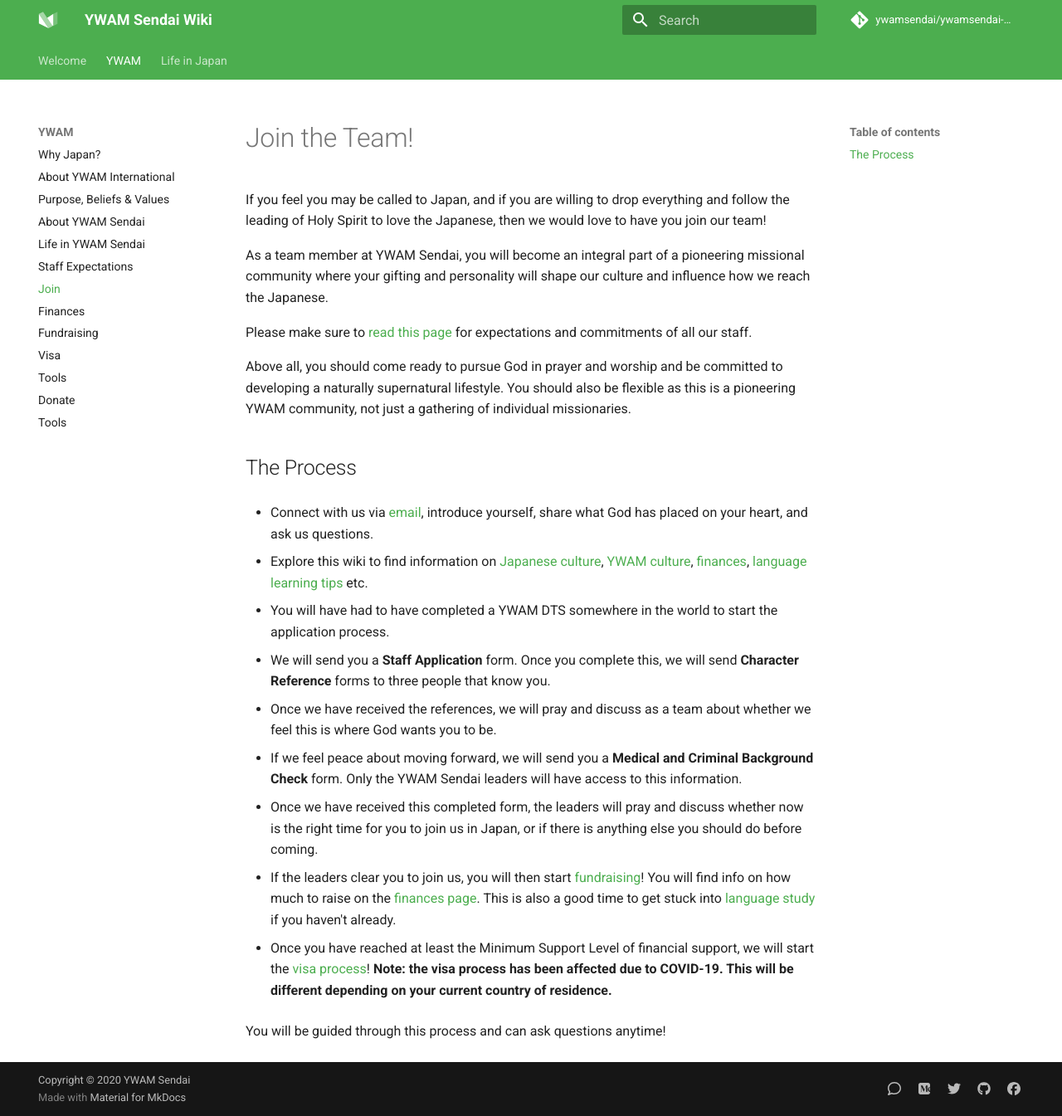
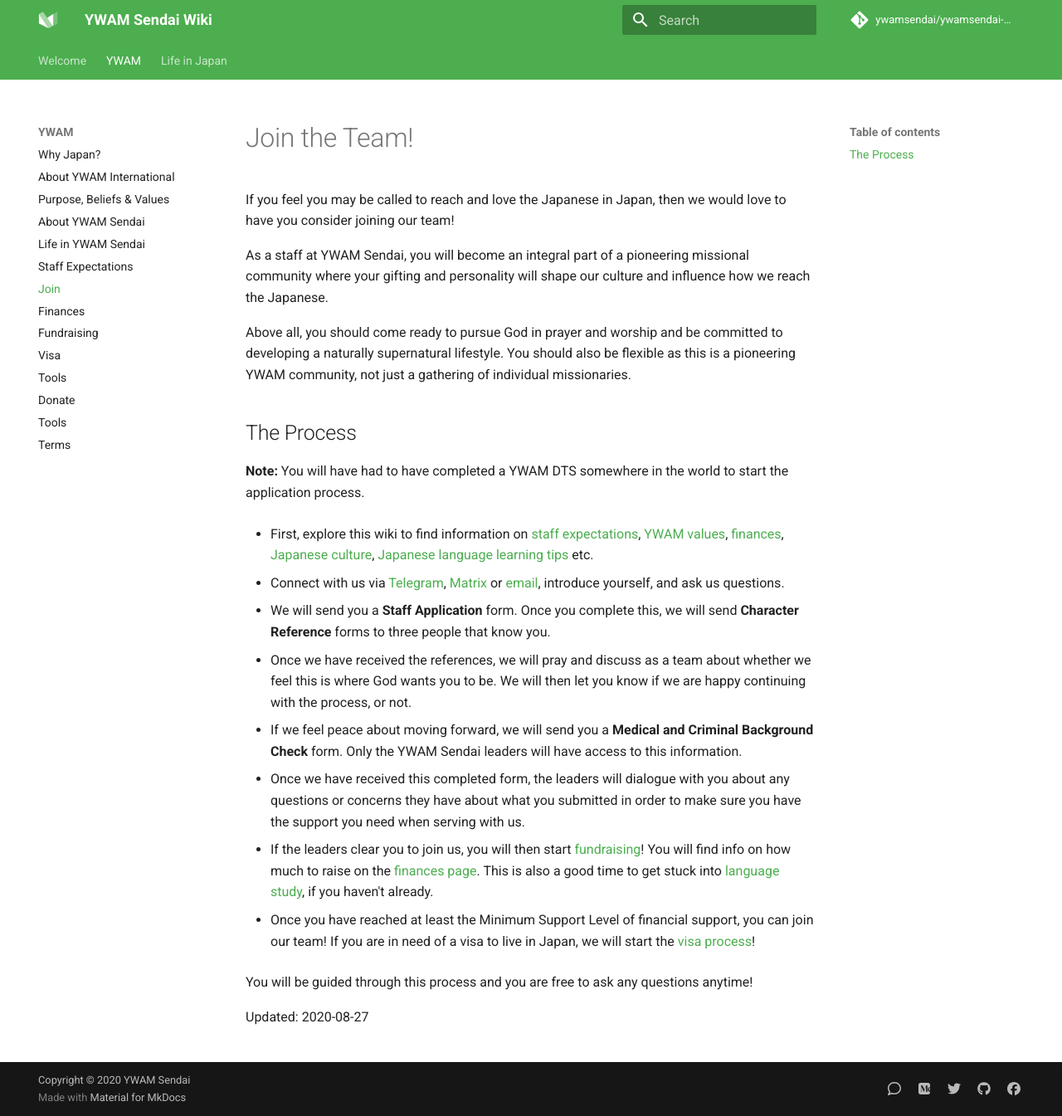
Before and after one commit to ywamsendai/ywamsendai-wiki, an MkDocs documentation site: the page built from docs/ywam/join.md, in a window 1280 px wide and 1345 px high. Shown: the whole window at 83% size. Built offline with MkDocs 1.6.1 and Material for MkDocs 9.7.7, drawn with Linux system fonts in a browser that asks for light colours; comment, search, counter and statistics services are not loaded.

Commit message:
Created Terms and Conditions that apply to all Staff

```diff
--- a/docs/ywam/join.md
+++ b/docs/ywam/join.md
@@ -1,31 +1,31 @@
 # Join the Team!
 
-If you feel you may be called to Japan, and if you are willing to drop everything and follow the leading of Holy Spirit to love the Japanese, then we would love to have you join our team!
+If you feel you may be called to reach and love the Japanese in Japan, then we would love to have you consider joining our team!
 
-As a team member at YWAM Sendai, you will become an integral part of a pioneering missional community where your gifting and personality will shape our culture and influence how we reach the Japanese.
-
-Please make sure to [read this page](commitments.md) for expectations and commitments of all our staff.
+As a staff at YWAM Sendai, you will become an integral part of a pioneering missional community where your gifting and personality will shape our culture and influence how we reach the Japanese.
 
 Above all, you should come ready to pursue God in prayer and worship and be committed to developing a naturally supernatural lifestyle. You should also be flexible as this is a pioneering YWAM community, not just a gathering of individual missionaries.
 
 ## The Process
 
-* Connect with us via [email](mailto:people@ywamsendai.org), introduce yourself, share what God has placed on your heart, and ask us questions.
+**Note:** You will have had to have completed a YWAM DTS somewhere in the world to start the application process.
 
-* Explore this wiki to find information on [Japanese culture](../lifeinjapan/culture.md), [YWAM culture](values.md), [finances](finances.md), [language learning tips](../lifeinjapan/language.md) etc.
+* First, explore this wiki to find information on [staff expectations](commitments.md), [YWAM values](values.md), [finances](finances.md), [Japanese culture](../lifeinjapan/culture.md), [Japanese language learning tips](../lifeinjapan/language.md) etc.
 
-* You will have had to have completed a YWAM DTS somewhere in the world to start the application process.
+* Connect with us via [Telegram](https://t.me/joinchat/O4PX5BsUYLG64lCazgT8Ng), [Matrix](https://app.element.io/#/group/+ywamsendai:matrix.org) or [email](mailto:people@ywamsendai.org), introduce yourself, and ask us questions.
 
 * We will send you a **Staff Application** form. Once you complete this, we will send **Character Reference** forms to three people that know you.
 
-* Once we have received the references, we will pray and discuss as a team about whether we feel this is where God wants you to be.
+* Once we have received the references, we will pray and discuss as a team about whether we feel this is where God wants you to be. We will then let you know if we are happy continuing with the process, or not.
 
 * If we feel peace about moving forward, we will send you a **Medical and Criminal Background Check** form. Only the YWAM Sendai leaders will have access to this information.
 
-* Once we have received this completed form, the leaders will pray and discuss whether now is the right time for you to join us in Japan, or if there is anything else you should do before coming.
+* Once we have received this completed form, the leaders will dialogue with you about any questions or concerns they have about what you submitted in order to make sure you have the support you need when serving with us.
 
-* If the leaders clear you to join us, you will then start [fundraising](fundraising.md)! You will find info on how much to raise on the [finances page](finances.md). This is also a good time to get stuck into [language study](../lifeinjapan/language.md) if you haven't already.
+* If the leaders clear you to join us, you will then start [fundraising](fundraising.md)! You will find info on how much to raise on the [finances page](finances.md). This is also a good time to get stuck into [language study](../lifeinjapan/language.md), if you haven't already.
 
-* Once you have reached at least the Minimum Support Level of financial support, we will start the [visa process](visa.md)! **Note: the visa process has been affected due to COVID-19. This will be different depending on your current country of residence.**
+* Once you have reached at least the Minimum Support Level of financial support, you can join our team! If you are in need of a visa to live in Japan, we will start the [visa process](visa.md)!
 
-You will be guided through this process and can ask questions anytime!
+You will be guided through this process and you are free to ask any questions anytime!
+
+Updated: 2020-08-27
--- a/mkdocs.yml
+++ b/mkdocs.yml
@@ -110,6 +110,7 @@
         - Tools: 'ywam/tools.md'
         - Donate: 'ywam/donate.md'
         - Tools: 'ywam/tools.md'
+        - Terms: 'ywam/terms.md'
     - Life in Japan:
         - Culture: 'lifeinjapan/culture.md'
         - Language: 'lifeinjapan/language.md'
```
Also changed, not shown: docs/ywam/commitments.md (+2 -22 lines), docs/ywam/terms.md (added, +67 -0 lines), docs/ywam/visa.md (+3 -1 lines).
